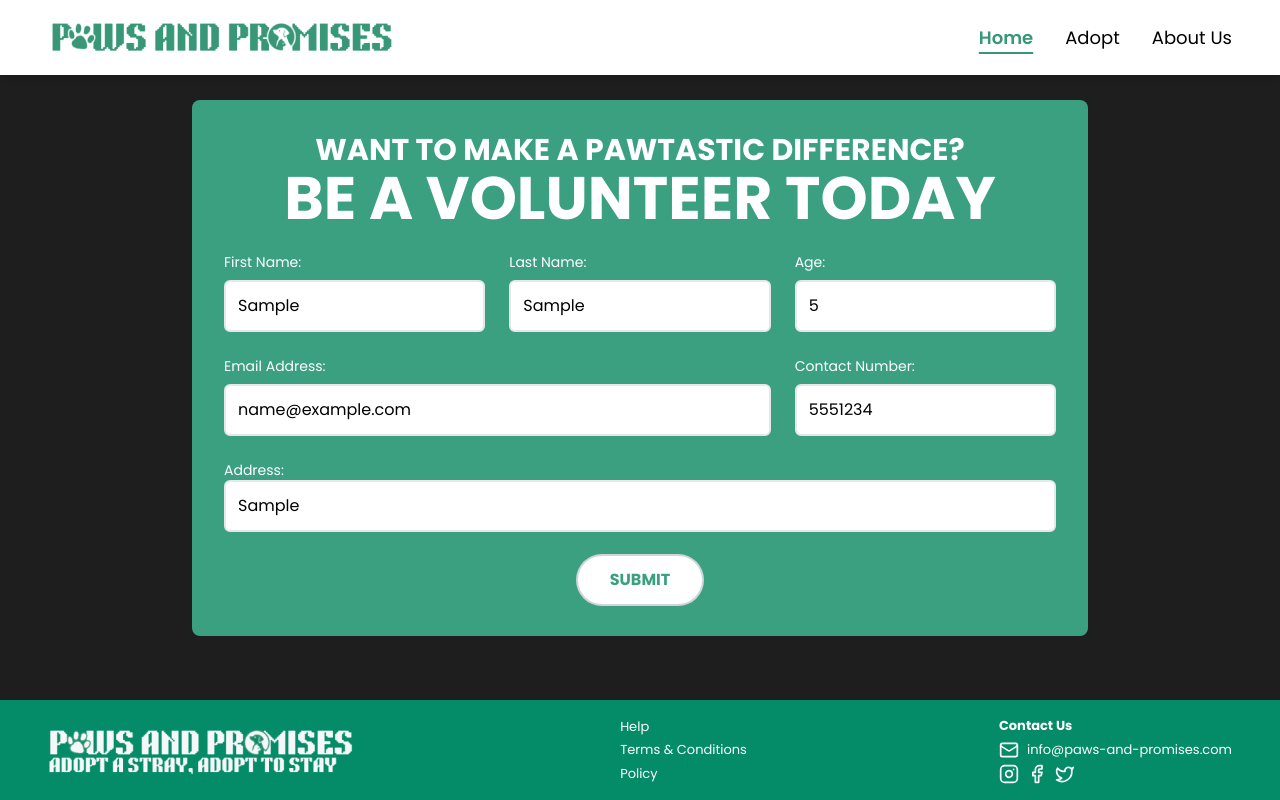
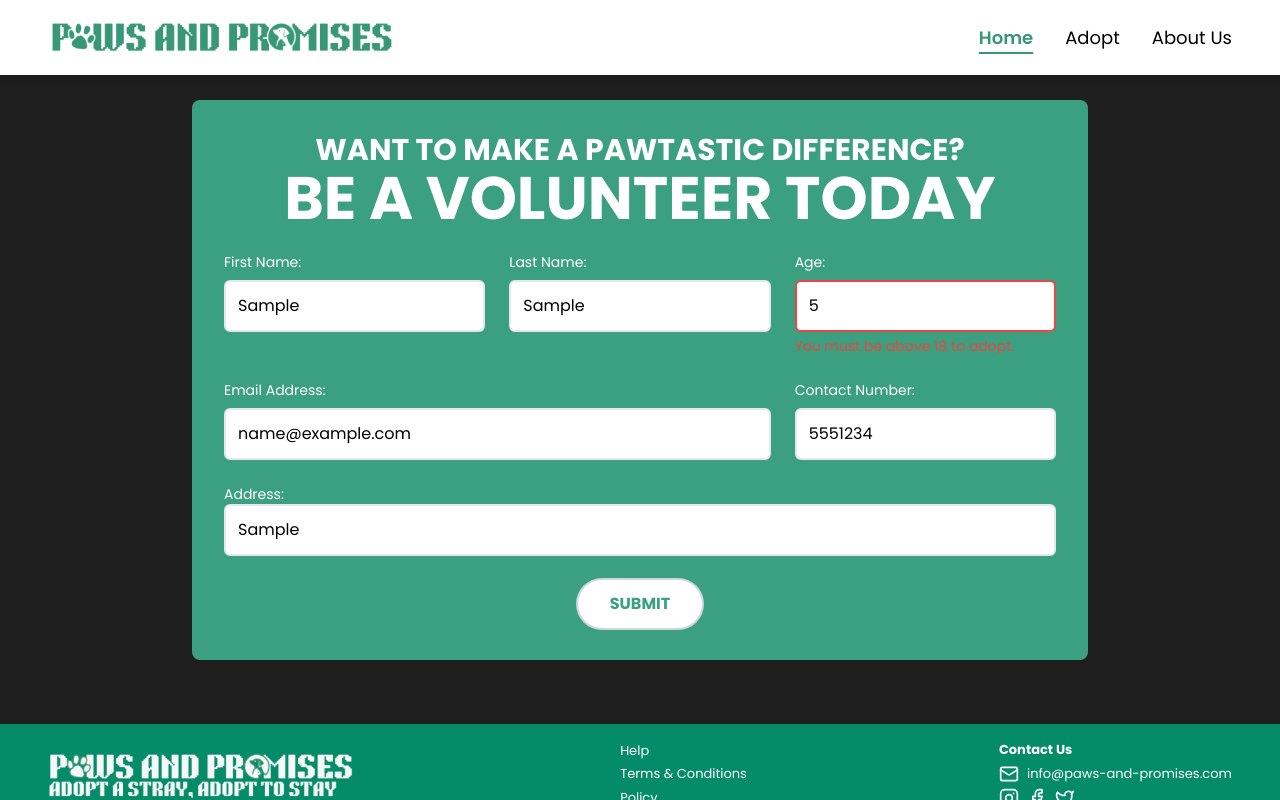
Before and after one commit to Miyukiin/PawsNPromises, a Next.js app in the folder Frontend/: page /home in a window 1280 px wide. Both pictures are taken after typing "Sample", "Sample", "5", "name@example.com", "5551234", "Sample" into the empty fields and a click on the button "SUBMIT". Shown: the part 2176-2976 px from the top of the page. Built offline with nearby package versions, Linux system fonts and the light colour scheme; no server answers.

Commit message:
Fix: Added Age validation. Must be above 18 to be able to adopt.

```diff
--- a/Frontend/src/components/VolunteerFormSection.tsx
+++ b/Frontend/src/components/VolunteerFormSection.tsx
@@ -36,7 +36,7 @@ const VolunteerFormSection: React.FC = () => {
     if (!formData.firstName.trim()) newErrors.firstName = "First Name is required.";
     if (!formData.lastName.trim()) newErrors.lastName = "Last Name is required.";
     if (!formData.age.trim()) newErrors.age = "Age is required.";
-    else if (!formData.age || parseInt(formData.age) <= 0) newErrors.age = "Age must be a positive number.";
+    else if (!formData.age || parseInt(formData.age) <= 18) newErrors.age = "You must be above 18 to adopt.";
     if (!formData.email.trim()) newErrors.email = "Email is required.";
     if (!/\S+@\S+\.\S+/.test(formData.email)) newErrors.email = "Invalid email address.";
     if (!formData.contact.trim()) newErrors.contact = "Contact Number is required.";
@@ -141,8 +141,13 @@ const VolunteerFormSection: React.FC = () => {
             onChange={handleChangeAge}
             required = {true}
             placeholder= "Age"
-            className={`w-full p-3 border-2 "border-white" bg-white text-black rounded-md focus:outline-none focus:ring-2 focus:ring-white`}
+            className={`w-full p-3 border-2 "border-white" bg-white text-black rounded-md focus:outline-none focus:ring-2 focus:ring-white  ${
+              errors.age ? "border-red-500" : ""
+            }`}
           />
+          {errors.age && (
+            <span className="text-red-500 text-sm mt-1 block">{errors.age}</span>
+          )}
       </div>
 
         {/* Email Address */}
```
